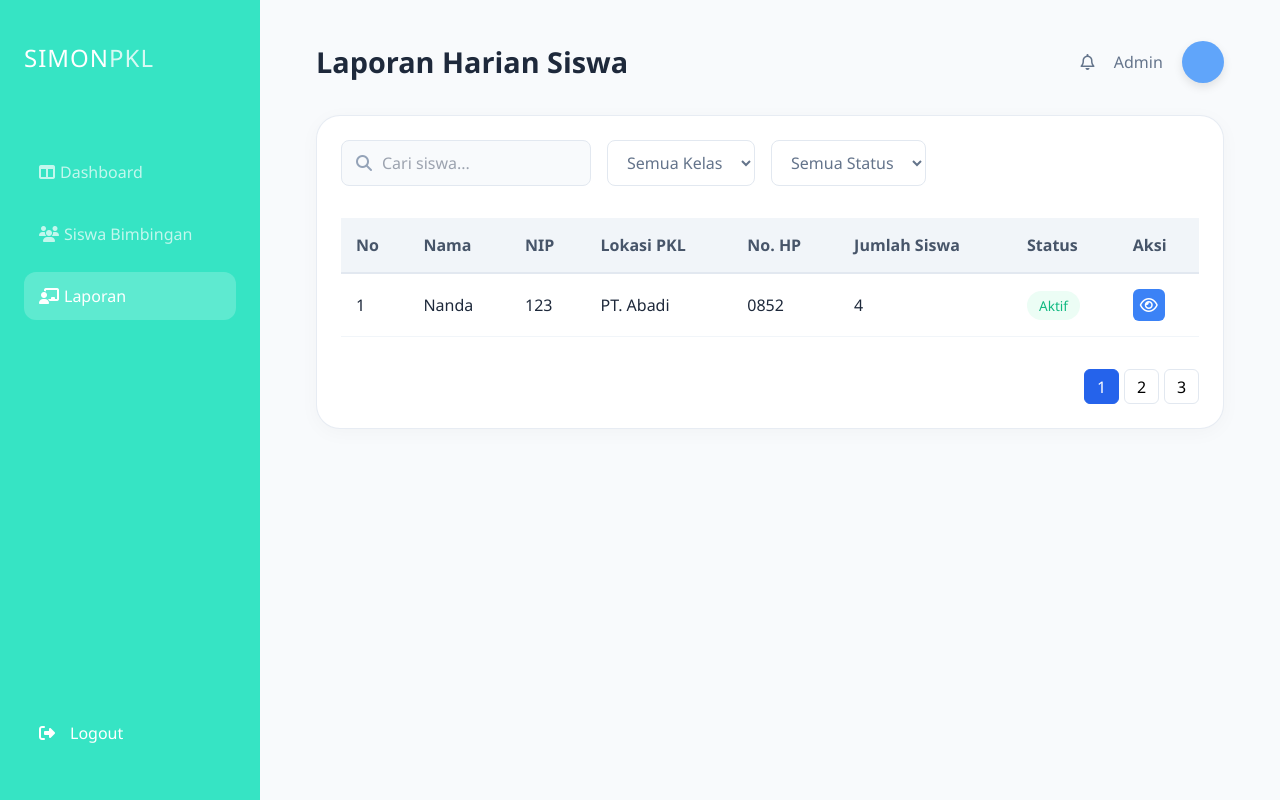
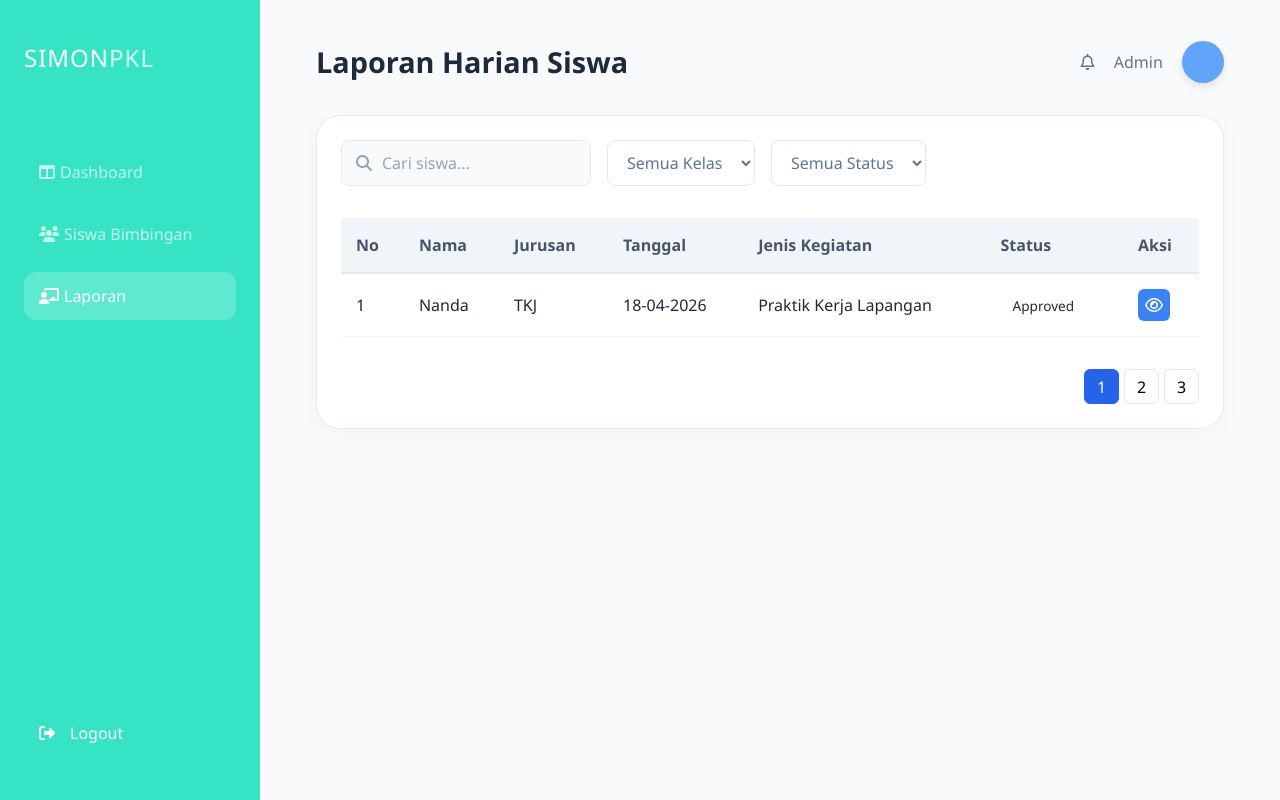
Before and after one commit to Fadillahnanda/SimonTeam, a Vue app: page /laporan in a window 1280 px wide. Built offline with nearby package versions, Linux system fonts and the light colour scheme.

Commit message:
perubahan pada halaman guru

```diff
--- a/src/views/Guru/laporan.vue
+++ b/src/views/Guru/laporan.vue
@@ -56,8 +56,9 @@
             </select>
             <select class="sm-select">
               <option>Semua Status</option>
-              <option>Aktif</option>
-              <option>Tidak Aktif</option>
+              <option>Approved</option>
+              <option>Rejected</option>
+              <option>Pending</option>
             </select>
           </div>
         </div>
@@ -68,10 +69,9 @@
               <tr>
                 <th>No</th>
                 <th>Nama</th>
-                <th>NIP</th>
-                <th>Lokasi PKL</th>
-                <th>No. HP</th>
-                <th>Jumlah Siswa</th>
+                <th>Jurusan</th>
+                <th>Tanggal</th>
+                <th>Jenis Kegiatan</th>
                 <th>Status</th>
                 <th>Aksi</th>
               </tr>
@@ -80,11 +80,10 @@
               <tr>
                 <td>1</td>
                 <td>Nanda</td>
-                <td>123</td>
-                <td>PT. Abadi</td>
-                <td>0852</td>
-                <td>4</td>
-                <td><span class="status-badge aktif">Aktif</span></td>
+                <td>TKJ</td>
+                <td>18-04-2026</td>
+                <td>Praktik Kerja Lapangan</td>
+                <td><span class="status-badge approved">Approved</span></td>
                 <td>
                   <div class="sm-action-btns">
                     <button class="btn-view"><i class="fa-regular fa-eye"></i></button>
--- a/src/views/Guru/siswa.vue
+++ b/src/views/Guru/siswa.vue
@@ -54,11 +54,13 @@
               <option>XII TKJ</option>
               <option>XII RPL</option>
             </select>
-            <select class="sm-select">
+            <select id="status" class="sm-select">
               <option>Semua Status</option>
-              <option>Aktif</option>
-              <option>Tidak Aktif</option>
+              <option>Approved</option>
+              <option>Rejected</option>
+              <option>Pending</option>
             </select>
+            <input type="date" id="tanggal" class="sm-select" />
           </div>
         </div>
 
@@ -68,10 +70,10 @@
               <tr>
                 <th>No</th>
                 <th>Nama</th>
-                <th>NIP</th>
+                <th>Jurusan</th>
                 <th>Lokasi PKL</th>
-                <th>No. HP</th>
-                <th>Jumlah Siswa</th>
+                <th>Masuk</th>
+                <th>Keluar</th>
                 <th>Status</th>
                 <th>Aksi</th>
               </tr>
```
